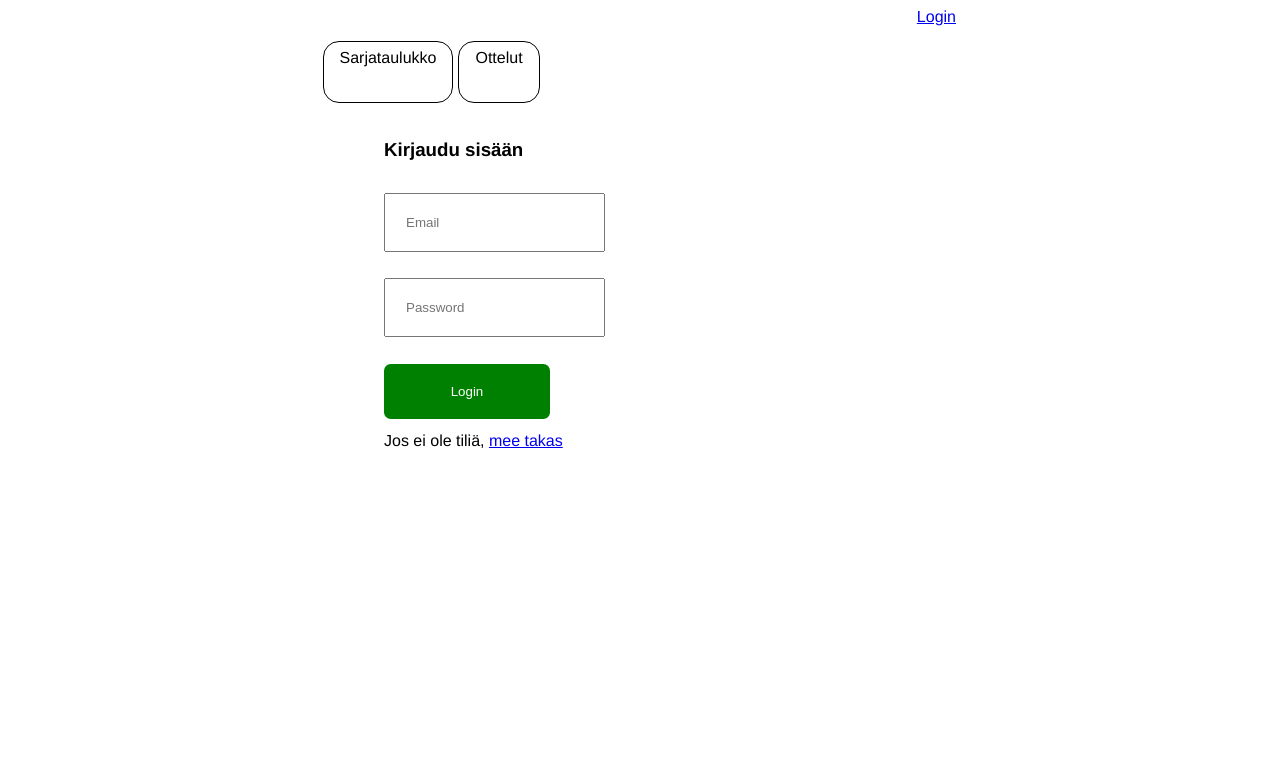
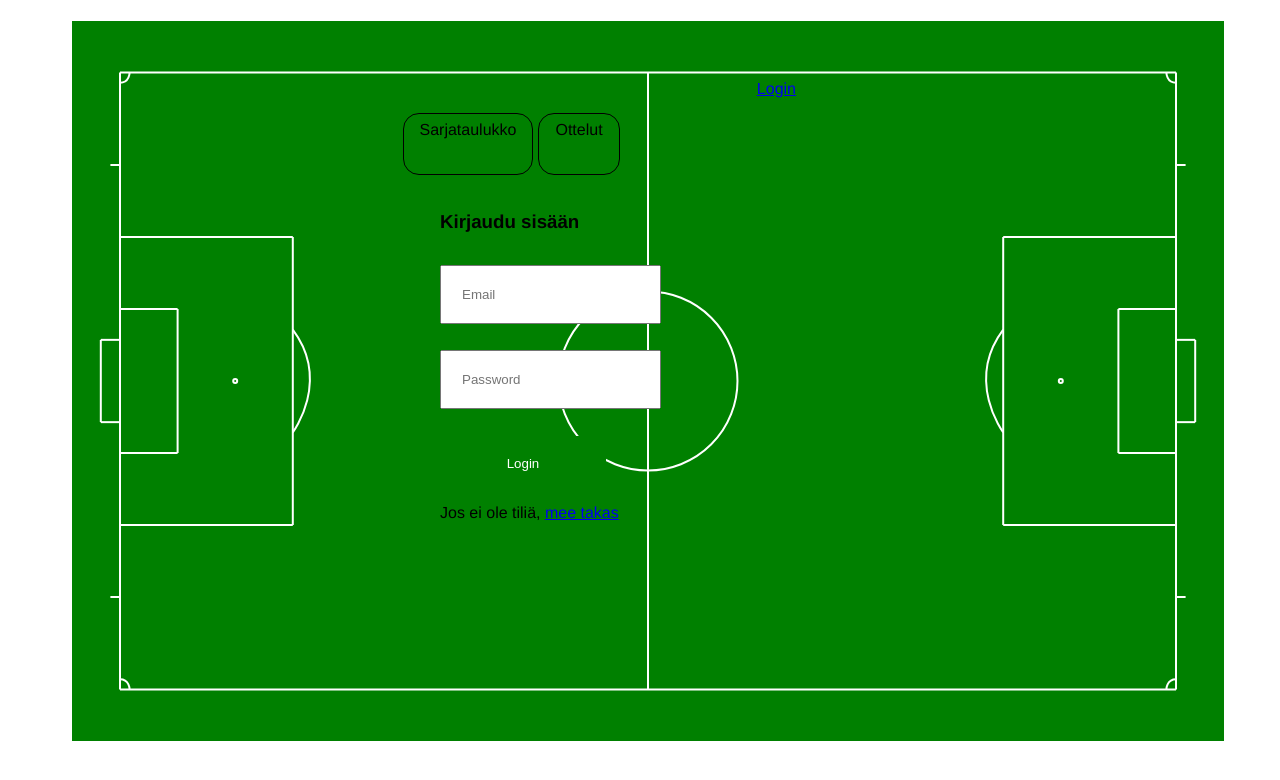
Before and after one commit to Jevli/liigaskaba, a Vue app: page / in a window 1280 px wide. Both pictures are taken after a click on the link "Login". Shown: the top 780 px of the page. Built offline with nearby package versions, Linux system fonts and the light colour scheme; no server answers; what vuefire would draw is missing.

Commit message:
Added field background

```diff
--- a/index.html
+++ b/index.html
@@ -6,7 +6,7 @@
     <title>liigaskaba</title>
     <link rel=" icon" type="image/png" href="/static/soccer-ball_26bd.png" />
   </head>
-  <body>
+  <body style="min-height:100%">
     <div id="app"></div>
     <!-- built files will be auto injected -->
   </body>
--- a/src/App.vue
+++ b/src/App.vue
@@ -1,16 +1,19 @@
 <template>
   <div id="app">
-    <v-main/>
+    <v-background id="svg" />
+    <v-main id="main" />
   </div>
 </template>
 
 <script>
 import MainView from '@/components/MainView'
+import Field from '@/components/helpers/BackgroundField'
 
 export default {
   name: 'App',
   components: {
-    'v-main': MainView
+    'v-main': MainView,
+    'v-background': Field
   }
 }
 </script>
@@ -20,5 +23,25 @@ export default {
     font-family: 'Avenir', Helvetica, Arial, sans-serif;
     -webkit-font-smoothing: antialiased;
     -moz-osx-font-smoothing: grayscale;
+    height: 100vh;
+    width: 100vw;
   }
+
+  #main {
+    position: absolute;
+    top: 10vh;
+  }
+
+  @media screen and (max-width: 750px) {
+    #main {
+      left: 1vh;
+    }
+  }
+
+  @media screen and (min-width: 750px) {
+    #main {
+      left: calc(100vh / 2);
+    }
+  }
+
 </style>
--- a/src/components/MainView.vue
+++ b/src/components/MainView.vue
@@ -21,7 +21,7 @@
       <v-list-games v-if="state === 'list' && !login" />
       <v-standing v-if="state === 'standing' && !login" />
       <v-contest v-if="state === 'contest' && !login" />
-      <v-login v-if="login" v-on:signIn="signIn($event)" />
+      <v-login v-if="login" v-on:signIn="signIn($event)" v-on:closeLogin="login = false" />
     </div>
   </div>
 </template>
--- /dev/null
+++ b/src/components/helpers/BackgroundField.vue
@@ -0,0 +1,156 @@
+<template>
+  <div>
+    <svg id="field" v-if="screenWidth > screenHeight">
+      <!-- Sidelines -->
+      <line :x1=sw*5 :y1=sh*5 :x2=svgWidth-sw*5 :y2=sh*5 />
+      <line :x1=sw*5 :y1=svgHeight-sh*5 :x2=svgWidth-sw*5 :y2=svgHeight-sh*5 />
+
+      <!-- Endlines -->
+      <line :x1=sw*5 :y1=sh*5 :x2=sw*5 :y2=svgHeight-sh*5 />
+      <line :x1=sw*4 :y1=sh*14 :x2=sw*5 :y2=sh*14 />
+      <line :x1=sw*4 :y1=svgHeight-sh*14 :x2=sw*5 :y2=svgHeight-sh*14 />
+      <line :x1=svgWidth-sw*5 :y1=sh*5 :x2=svgWidth-sw*5 :y2=svgHeight-sh*5 />
+      <line :x1=svgWidth-sw*5 :y1=sh*14 :x2=svgWidth-sw*4 :y2=sh*14 />
+      <line :x1=svgWidth-sw*5 :y1=svgHeight-sh*14 :x2=svgWidth-sw*4 :y2=svgHeight-sh*14 />
+
+      <!-- Corner areas -->
+      <path :d="corner(sw*6, sh*5, sw*6, sh*6, sw*5, sh*6)" />
+      <path :d="corner(svgWidth-sw*6, sh*5, svgWidth-sw*6, sh*6, svgWidth-sw*5, sh*6)" />
+      <path :d="corner(sw*6, svgHeight-sh*5, sw*6, svgHeight-sh*6, sw*5, svgHeight-sh*6)" />
+      <path :d="corner(svgWidth-sw*6, svgHeight-sh*5, svgWidth-sw*6, svgHeight-sh*6, svgWidth-sw*5, svgHeight-sh*6)" />
+
+      <!-- Penalty areas -->
+      <line :x1=sw*5 :y1=sh*21 :x2=sw*23 :y2=sh*21 />
+      <line :x1=sw*5 :y1=svgHeight-sh*21 :x2=sw*23 :y2=svgHeight-sh*21 />
+      <line :x1=sw*23 :y1=svgHeight-sh*21 :x2=sw*23 :y2=sh*21 />
+      <circle :cx=sw*17 :cy=svgHeight/2 :r=2 />
+      <path :d="corner(sw*23, svgHeight-sh*30, sw*27, svgHeight/2, sw*23, sh*30)" />
+
+      <line :x1=svgWidth-sw*5 :y1=sh*21 :x2=svgWidth-sw*23 :y2=sh*21 />
+      <line :x1=svgWidth-sw*5 :y1=svgHeight-sh*21 :x2=svgWidth-sw*23 :y2=svgHeight-sh*21 />
+      <line :x1=svgWidth-sw*23 :y1=svgHeight-sh*21 :x2=svgWidth-sw*23 :y2=sh*21 />
+      <circle :cx=svgWidth-sw*17 :cy=svgHeight/2 :r=2 />
+      <path :d="corner(svgWidth-sw*23, svgHeight-sh*30, svgWidth-sw*27, svgHeight/2, svgWidth-sw*23, sh*30)" />
+
+      <!-- 5 Meter area -->
+      <line :x1=sw*5 :y1=sh*28 :x2=sw*11 :y2=sh*28 />
+      <line :x1=sw*5 :y1=svgHeight-sh*28 :x2=sw*11 :y2=svgHeight-sh*28 />
+      <line :x1=sw*11 :y1=svgHeight-sh*28 :x2=sw*11 :y2=sh*28 />
+
+      <line :x1=svgWidth-sw*5 :y1=sh*28 :x2=svgWidth-sw*11 :y2=sh*28 />
+      <line :x1=svgWidth-sw*5 :y1=svgHeight-sh*28 :x2=svgWidth-sw*11 :y2=svgHeight-sh*28 />
+      <line :x1=svgWidth-sw*11 :y1=svgHeight-sh*28 :x2=svgWidth-sw*11 :y2=sh*28 />
+
+      <!-- Goals -->
+      <line :x1=sw*3 :y1=sh*31 :x2=sw*5 :y2=sh*31 />
+      <line :x1=sw*3 :y1=svgHeight-sh*31 :x2=sw*5 :y2=svgHeight-sh*31 />
+      <line :x1=sw*3 :y1=svgHeight-sh*31 :x2=sw*3 :y2=sh*31 />
+
+      <line :x1=svgWidth-sw*3 :y1=sh*31 :x2=svgWidth-sw*5 :y2=sh*31 />
+      <line :x1=svgWidth-sw*3 :y1=svgHeight-sh*31 :x2=svgWidth-sw*5 :y2=svgHeight-sh*31 />
+      <line :x1=svgWidth-sw*3 :y1=svgHeight-sh*31 :x2=svgWidth-sw*3 :y2=sh*31 />
+
+      <!-- Half-way line and circle -->
+      <line :x1=sw*60 :y1=sh*5 :x2=sw*60 :y2=svgHeight-sh*5 />
+      <circle :cx=svgWidth/2 :cy=svgHeight/2 :r=(sw+sh)/2*9 />
+      <circle :cx=svgWidth/2 :cy=svgHeight/2 :r=2 />
+    </svg>
+    <svg id="field" v-if="screenWidth < screenHeight">
+    </svg>
+  </div>
+</template>
+
+<script>
+export default {
+  name: 'BackgroundImage',
+  data: () => {
+    return {
+      screenWidth: document.documentElement.clientWidth,
+      screenHeight: document.documentElement.clientHeight,
+      svgWidth: 0,
+      svgHeight: 0
+    }
+  },
+  mounted () {
+    this.svgWidth = document.getElementById('field').getBoundingClientRect().width
+    this.svgHeight = document.getElementById('field').getBoundingClientRect().height
+  },
+  methods: {
+    corner: function (x, y, x1, y1, x2, y2) {
+      let corner = ['m']
+      corner.push([x, y].join(' '))
+      corner.push(['C', x, y].join(' '))
+      corner.push([x1, y1].join(' '))
+      corner.push([x2, y2].join(' '))
+      return corner.join(' ')
+    },
+    test: function () {
+      return 'm ' + this.sw * 6 + ' ' + this.sh * 5 + ' C ' + this.sw * 6 + ' ' + this.sh * 5 + ' ' + this.sw * 6 + ' ' + this.sh * 6 + ' ' + this.sw * 5 + ' ' + this.sh * 6
+    }
+  },
+  computed: {
+    sw: function () {
+      if (this.screenWidth > this.screenHeight) {
+        return this.svgWidth / 120
+      } else {
+        return this.svgWidth / 70
+      }
+    },
+    sh: function () {
+      if (this.screenWidth < this.screenHeight) {
+        return this.svgHeight / 120
+      } else {
+        return this.svgHeight / 70
+      }
+    }
+  }
+}
+</script>
+
+<style>
+  svg {
+    width: 90%;
+    height: 90vh;
+    z-index: -1;
+    margin: 1% 5%;
+    background-color: green;
+  }
+
+  line {
+    stroke: white;
+    stroke-width: 2px;
+  }
+
+  circle {
+    stroke: white;
+    stroke-width: 2px;
+    fill: none;
+  }
+
+  path {
+    stroke: white;
+    stroke-width: 2px;
+    fill: none;
+  }
+
+  @media screen and (min-height: 400px) {
+    #svg {
+    }
+  }
+
+  @media screen and (max-height: 400px) {
+    #svg {
+    }
+  }
+
+  @media screen and (min-width: 750px){
+    #svg {
+    }
+  }
+
+  @media screen and (max-width: 750px) {
+    #svg {
+    }
+  }
+
+</style>
--- a/src/components/helpers/Login.vue
+++ b/src/components/helpers/Login.vue
@@ -4,7 +4,7 @@
     <input type="text" v-model="login.email" placeholder="Email"><br>
     <input type="password" v-model="login.pwd" placeholder="Password"><br>
     <button @click="$emit('signIn', login)">Login</button><br>
-    <span>Jos ei ole tiliä, <a href="#" @click="login = false"> mee takas </a></span>
+    <span>Jos ei ole tiliä, <a href="#" @click="$emit('closeLogin')"> mee takas </a></span>
   </div>
 </template>
 
--- a/src/firebase.js
+++ b/src/firebase.js
@@ -2,7 +2,9 @@ import config from '../firebaseConfiguration'
 
 import Firebase from 'firebase'
 require('firebase/firestore')
+require('firebase/functions')
 
 const firebaseApp = Firebase.initializeApp(config)
 
 export const db = firebaseApp.firestore()
+export const functions = firebaseApp.functions()
```
